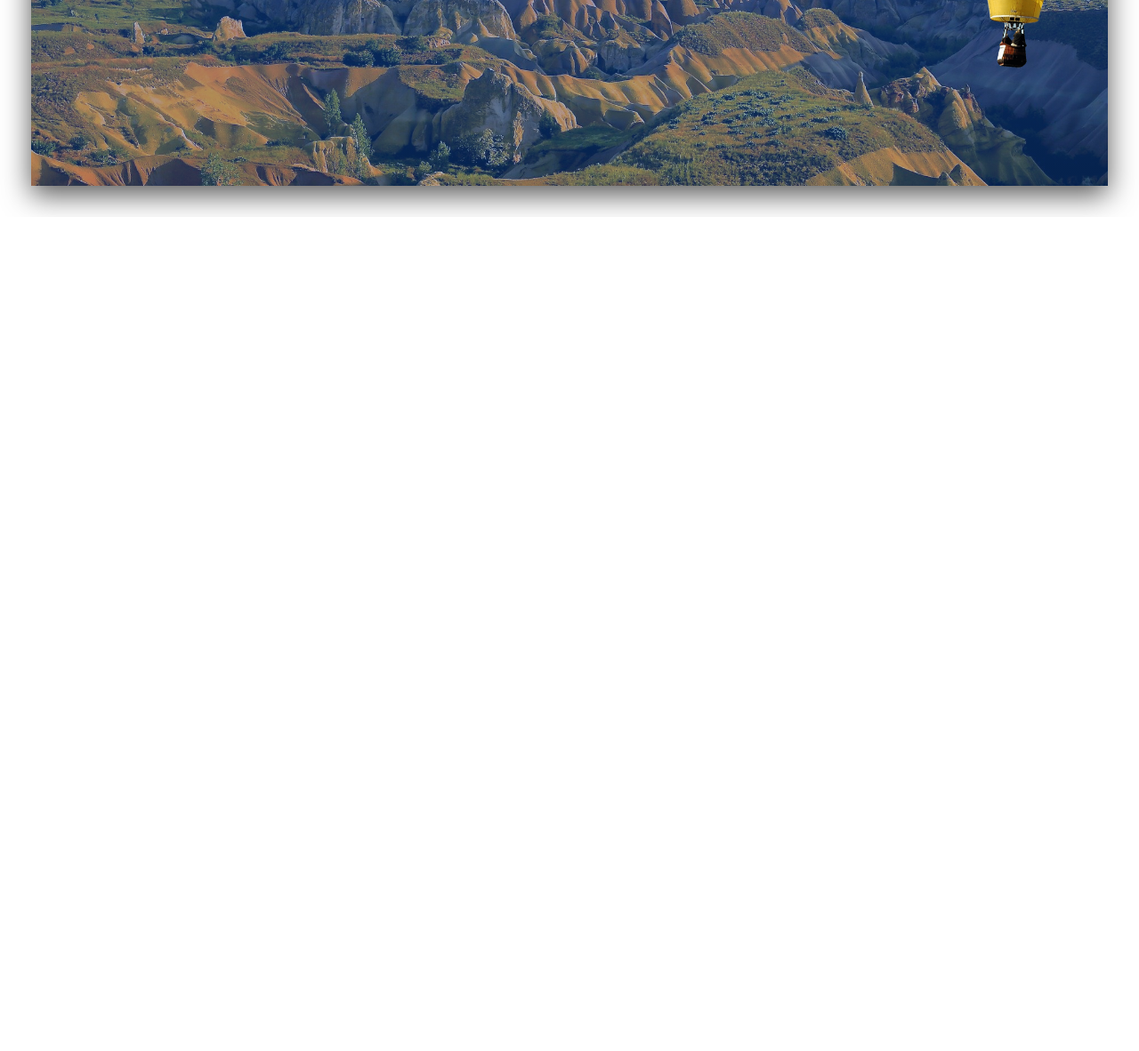
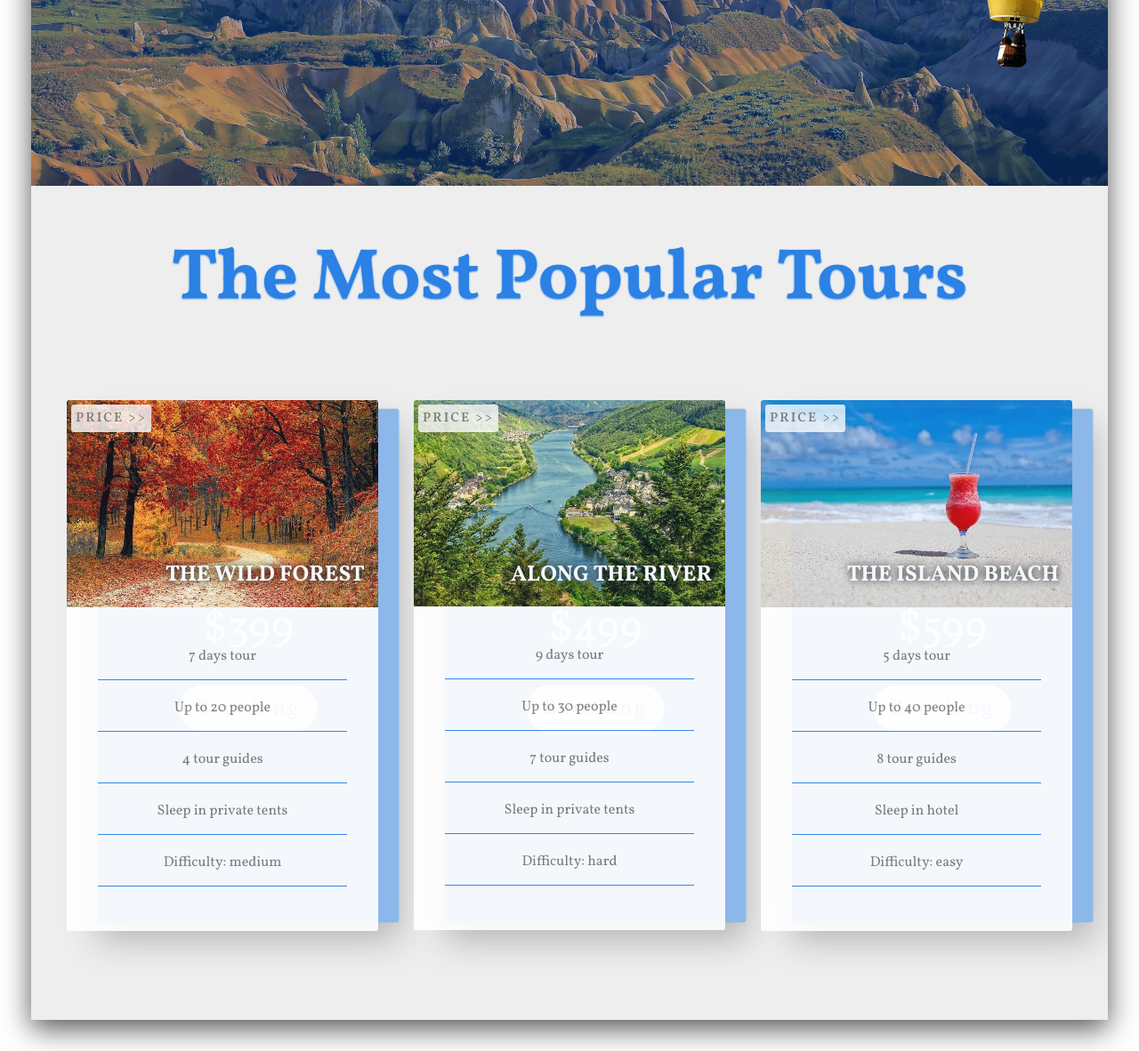
Before and after one commit to RuslanPanasuk/Road, a plain HTML site: page index.html in a window 1280 px wide. Shown: the part 556-1738 px from the top of the page at 89% size. Before the commit the page ends 800 px from the top, so only its background shows below. Drawn offline with Linux system fonts and the light colour scheme.

Commit message:
add: section popular tours

```diff
--- a/index.html
+++ b/index.html
@@ -20,7 +20,7 @@
         </div>
         <img src="images/air-balloon.png" alt="Header Image" class="header-img">
         <div class="logo">
-          <h1>
+          <h2>
             <span class="center">t</span>
             <span class="center">h</span>
             <span class="center">e</span>
@@ -28,9 +28,92 @@
             <span class="center">o</span>
             <span class="center">a</span>
             <span class="center">d</span>
-          </h1>
+          </h2>
         </div>
       </header>
+
+      <section class="popular-tours">
+        <h2 class="popular-tours-heading">The Most Popular Tours</h2>
+        <div class="cards-wrapper">
+
+          <div class="card">
+            <div class="front-side">
+              <img src="images/forest.jpg" alt="Forest" class="card-image">
+              <h3 class="tour-name">The wild forest</h3>
+              <ul class="card-list">
+                <li class="card-list-item">7 days tour</li>
+                <li class="card-list-item">Up to 20 people</li>
+                <li class="card-list-item">4 tour guides</li>
+                <li class="card-list-item">Sleep in private tents</li>
+                <li class="card-list-item">Difficulty: medium</li>
+              </ul>
+              <button class="navigation-button">
+                price &gt;&gt;
+              </button>
+            </div>
+
+            <div class="back-side center">
+              <button class="navigation-button">
+                &lt;&lt; back
+              </button>
+              <h3 class="tour-price">$399</h3>
+              <button class="card-button">Boooking</button>
+            </div>
+          </div>
+
+          <div class="card">
+            <div class="front-side">
+              <img src="images/river.jpg" alt="River" class="card-image">
+              <h3 class="tour-name">Along the river</h3>
+              <ul class="card-list">
+                <li class="card-list-item">9 days tour</li>
+                <li class="card-list-item">Up to 30 people</li>
+                <li class="card-list-item">7 tour guides</li>
+                <li class="card-list-item">Sleep in private tents</li>
+                <li class="card-list-item">Difficulty: hard</li>
+              </ul>
+              <button class="navigation-button">
+                price &gt;&gt;
+              </button>
+            </div>
+
+            <div class="back-side center">
+              <button class="navigation-button">
+                &lt;&lt; back
+              </button>
+              <h3 class="tour-price">$499</h3>
+              <button class="card-button">Boooking</button>
+            </div>
+          </div>
+
+          <div class="card">
+            <div class="front-side">
+              <img src="images/sea.jpg" alt="Sea" class="card-image">
+              <h3 class="tour-name">The island beach</h3>
+              <ul class="card-list">
+                <li class="card-list-item">5 days tour</li>
+                <li class="card-list-item">Up to 40 people</li>
+                <li class="card-list-item">8 tour guides</li>
+                <li class="card-list-item">Sleep in hotel</li>
+                <li class="card-list-item">Difficulty: easy</li>
+              </ul>
+              <button class="navigation-button">
+                price &gt;&gt;
+              </button>
+            </div>
+
+            <div class="back-side center">
+              <button class="navigation-button">
+                &lt;&lt; back
+              </button>
+              <h3 class="tour-price">$599</h3>
+              <button class="card-button">Boooking</button>
+            </div>
+          </div>
+
+        </div>
+      </section>
+
     </div>
     <script src="script.js"></script>
   </body>
--- a/script.js
+++ b/script.js
@@ -0,0 +1,5 @@
+Array.from(document.querySelectorAll(".navigation-button")).forEach(item => {
+  item.onclick = () => {
+    item.parentElement.parentElement.classList.toggle("change");
+  };
+});
--- a/style.css
+++ b/style.css
@@ -1,3 +1,5 @@
+/*----Common styles ----------------------------------------------*/
+
 * {
   margin: 0;
   padding: 0;
@@ -73,11 +75,11 @@ html {
   right: 4rem;
 }
 
-.logo h1 {
+.logo h2 {
   display: flex;
 }
 
-.logo h1 span {
+.logo h2 span {
   width: 3.5rem;
   height: 3.5rem;
   font-size: 2rem;
@@ -91,25 +93,25 @@ html {
 
 /*----Animation letters ----------------------------------------------*/
 
-.logo h1 span:nth-child(1) {
+.logo h2 span:nth-child(1) {
   animation: drop-letters 5s 0.1s infinite;
 }
-.logo h1 span:nth-child(2) {
+.logo h2 span:nth-child(2) {
   animation: drop-letters 5s 0.2s infinite;
 }
-.logo h1 span:nth-child(3) {
+.logo h2 span:nth-child(3) {
   animation: drop-letters 5s 0.3s infinite;
 }
-.logo h1 span:nth-child(4) {
+.logo h2 span:nth-child(4) {
   animation: drop-letters 5s 0.4s infinite;
 }
-.logo h1 span:nth-child(5) {
+.logo h2 span:nth-child(5) {
   animation: drop-letters 5s 0.5s infinite;
 }
-.logo h1 span:nth-child(6) {
+.logo h2 span:nth-child(6) {
   animation: drop-letters 5s 0.6s infinite;
 }
-.logo h1 span:nth-child(7) {
+.logo h2 span:nth-child(7) {
   animation: drop-letters 5s 0.7s infinite;
 }
 
@@ -163,3 +165,135 @@ html {
     opacity: 1;
   }
 }
+
+
+/*----Popular tours ----------------------------------------------*/
+
+
+.popular-tours {
+  padding: 5rem 0 10rem 0;
+}
+
+.popular-tours-heading {
+  font-size: 8rem;
+  text-align: center;
+  margin-bottom: 8rem;
+  color: var(--primary-color);
+  text-shadow: 0 0.1rem .2rem var(--primary-color);
+}
+
+.cards-wrapper {
+  display: flex;
+  justify-content: space-evenly;
+}
+
+.card {
+  position: relative;
+  width: 35rem;
+  perspective: 150rem;
+}
+
+.card-image {
+  width: 100%;
+  border-radius: 0.3rem 0.3rem 0 0
+}
+
+.front-side {
+  position: relative;
+  text-align: center;
+  background-color: var(--white-color);
+  border-radius: 0.3rem;
+  z-index: 10;
+  opacity: 0.9;
+
+  transition: opacity 0.4s, transform 0.4s, box-shadow 0.4s;
+}
+
+.change > .front-side {
+  transform: translateZ(-5rem) translateX(3rem);
+  box-shadow: 0 2rem 4rem #777;
+  opacity: 0.5;
+  z-index: 0;
+}
+
+.tour-name {
+  position: absolute;
+  top: 30%;
+  right: 1.5rem;
+  font-size: 2.5rem;
+  font-weight: 700;
+  text-transform: uppercase;
+  color: var(--white-color);
+  text-shadow: 0 0 1rem #000;
+}
+
+.card-list {
+  width: 80%;
+  margin: auto;
+  padding: 2rem 0 3rem 0;
+}
+
+.card-list-item {
+  font-size: 1.6rem;
+  font-weight: 500;
+  color: var(--light-grey-color);
+  margin: 2rem 0;
+  border-bottom: 0.1rem solid var(--primary-color);
+  padding-bottom: 1.5rem;
+}
+
+.back-side {
+  position: absolute;
+  top: 0;
+  background-color: var(--primary-color);
+  width: 100%;
+  height: 100%;
+  border-radius: 0.3rem;
+  box-shadow: 0 2rem 4rem #777;
+  flex-direction: column;
+
+  transform: translateZ(-5rem) translateX(3rem);
+  opacity: 0.5;
+  transition: opacity 0.4s, transform 0.4s, box-shadow 0.4s;
+}
+
+.change > .back-side {
+  transform: translateZ(0) translateX(0);
+  box-shadow: 0 0.5rem 2rem #aaa;
+  opacity: 0.9;
+}
+
+.tour-price {
+  font-size: 5rem;
+  font-weight: 300;
+  color: var(--white-color);
+  margin-bottom: 3rem;
+}
+
+.card-button {
+  color: var(--primary-color);
+  background-color: var(--white-color);
+  border: none;
+  font-size: 2.5rem;
+  padding: 1rem 2rem;
+  letter-spacing: 0.2rem;
+  border-radius: 5rem;
+  cursor: pointer;
+}
+
+.navigation-button {
+  position: absolute;
+  top: 0.5rem;
+  left: 0.5rem;
+  padding: 0.5rem;
+  background-color: rgba(255, 255, 255, 0.8);
+  color: var(--light-grey-color);
+  border-radius: 0.3rem;
+  border: none;
+
+  font-size: 1.5rem;
+  font-weight: 600;
+  text-transform: uppercase;
+  letter-spacing: 0.2rem;
+  cursor: pointer;
+}
```
